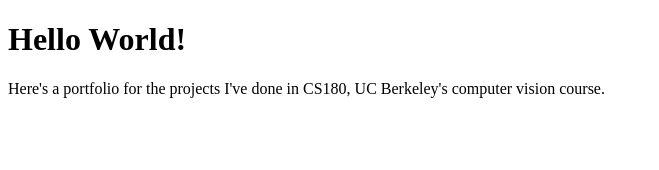
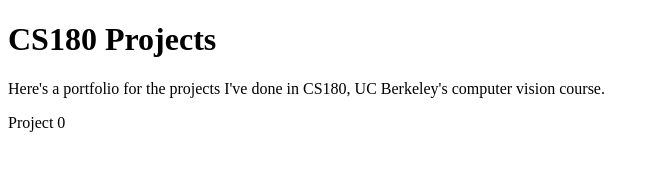
Before and after one commit to alenachao/cs180, a plain HTML site: page index.html in a window 1280 px wide. Shown: the whole page, without its empty margins (0-659 px from the left). Drawn offline with Linux system fonts and the light colour scheme.

Commit message:
add proj 0 to homepage

```diff
--- a/index.html
+++ b/index.html
@@ -1,10 +1,12 @@
 <!DOCTYPE html>
 <html>
   <head>
-    <title>CS180 - Alena Chao Projects</title>
+    <title>CS180 Projects - Alena Chao</title>
   </head>
   <body>
-    <h1>Hello World!</h1>
-    <p>Here's a portfolio for the projects I've done in CS180, UC Berkeley's computer vision course.
+    <h1>CS180 Projects</h1>
+    <p>Here's a portfolio for the projects I've done in CS180, UC Berkeley's computer vision course.</p>
+    <a src="https://alenachao.github.io/cs180/proj-0">Project 0</a>
+
   </body>
 </html>
```
